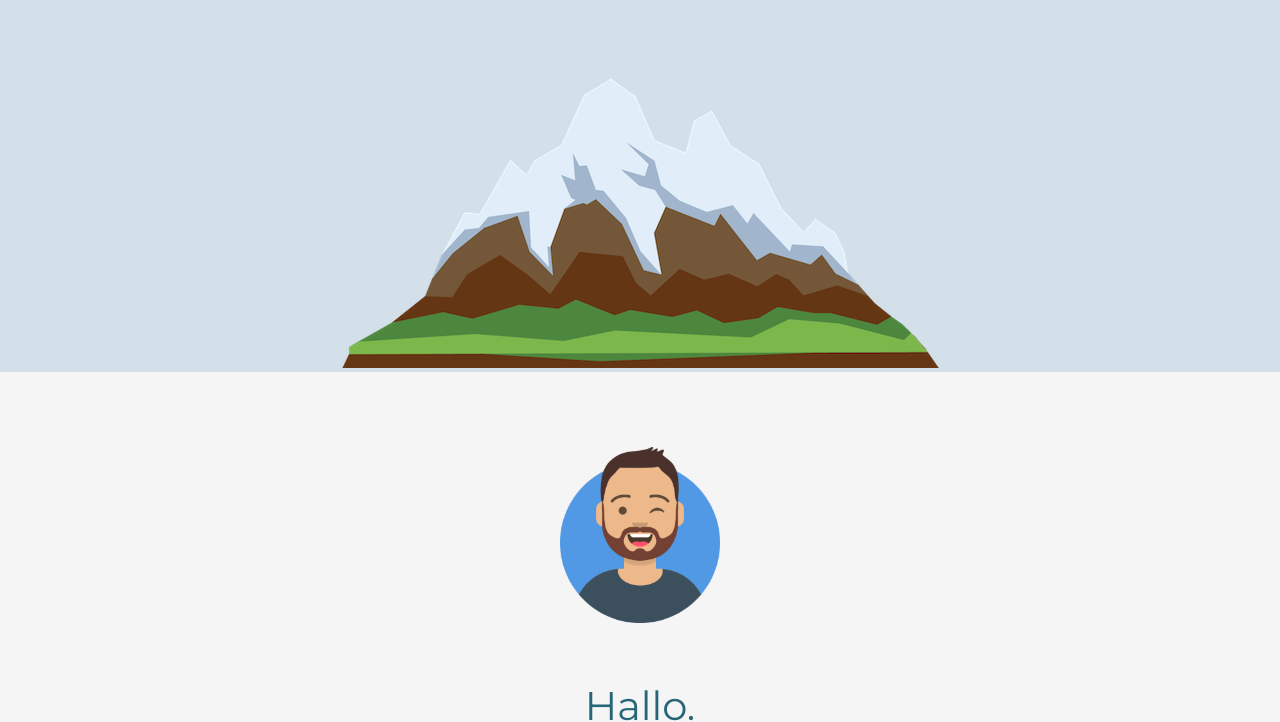
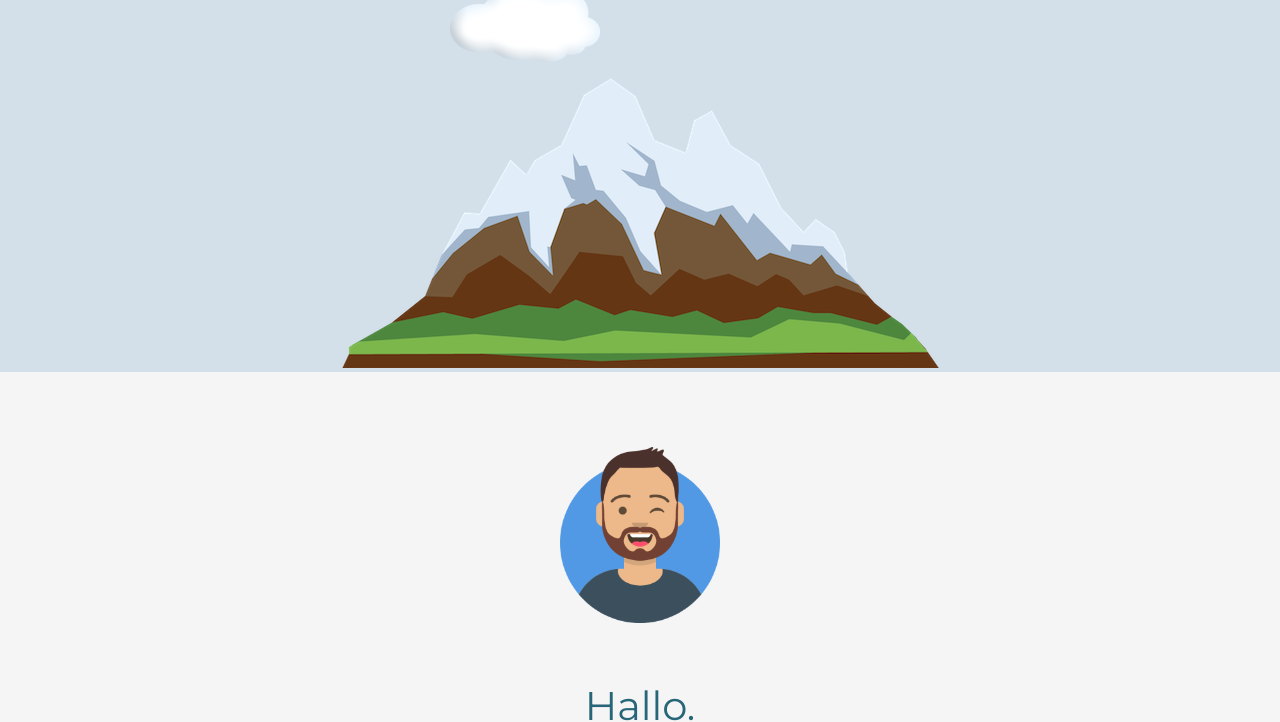
Before and after one commit to markbroeders/my-site, a plain HTML site: page index.html in a window 1280 px wide. Shown: the part 378-1100 px from the top of the page. Drawn offline with Linux system fonts and the light colour scheme.

Commit message:
Update styles.css so cloud doesn't obscure text

```diff
--- a/css/styles.css
+++ b/css/styles.css
@@ -39,7 +39,7 @@ hr {
 .bottom-cloud {
 	position:absolute;
 	left: 450px;
-	top: 300px;
+	top: 365px;
 }
 
 .btn {
```
